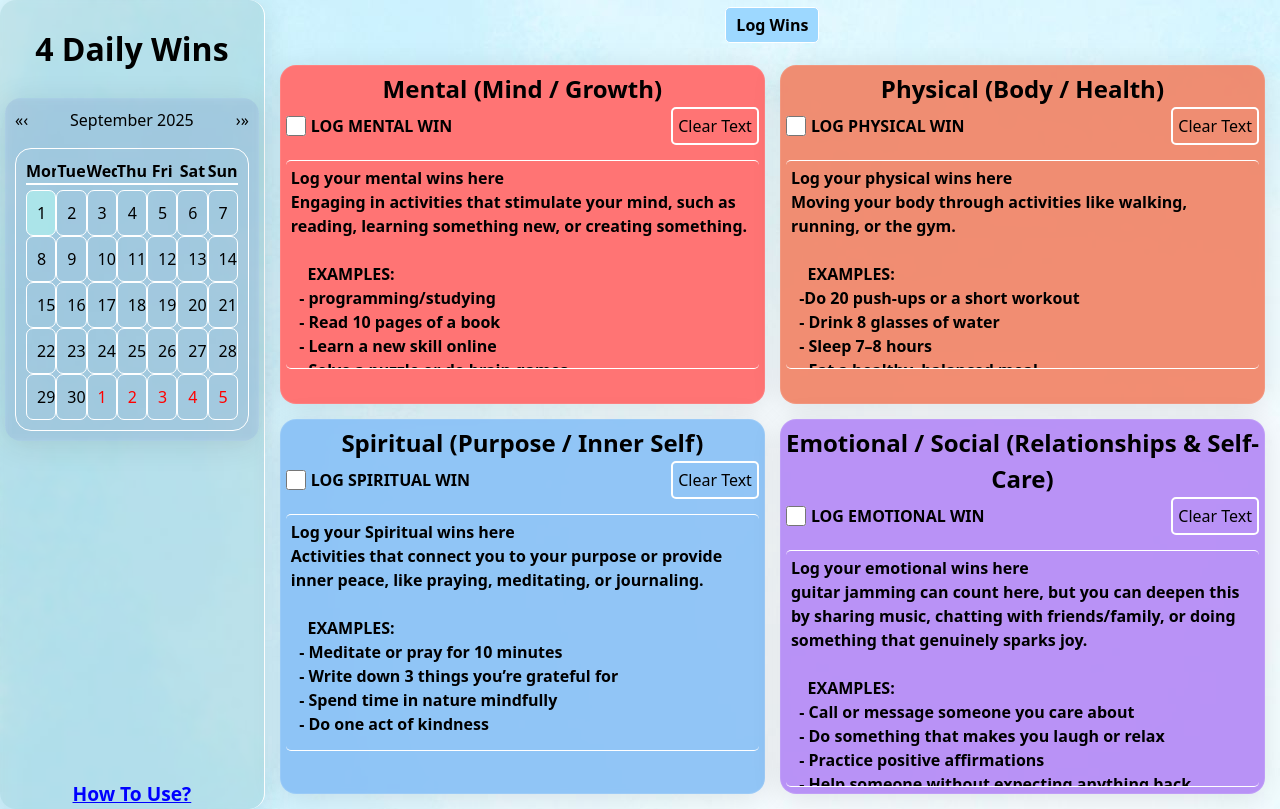
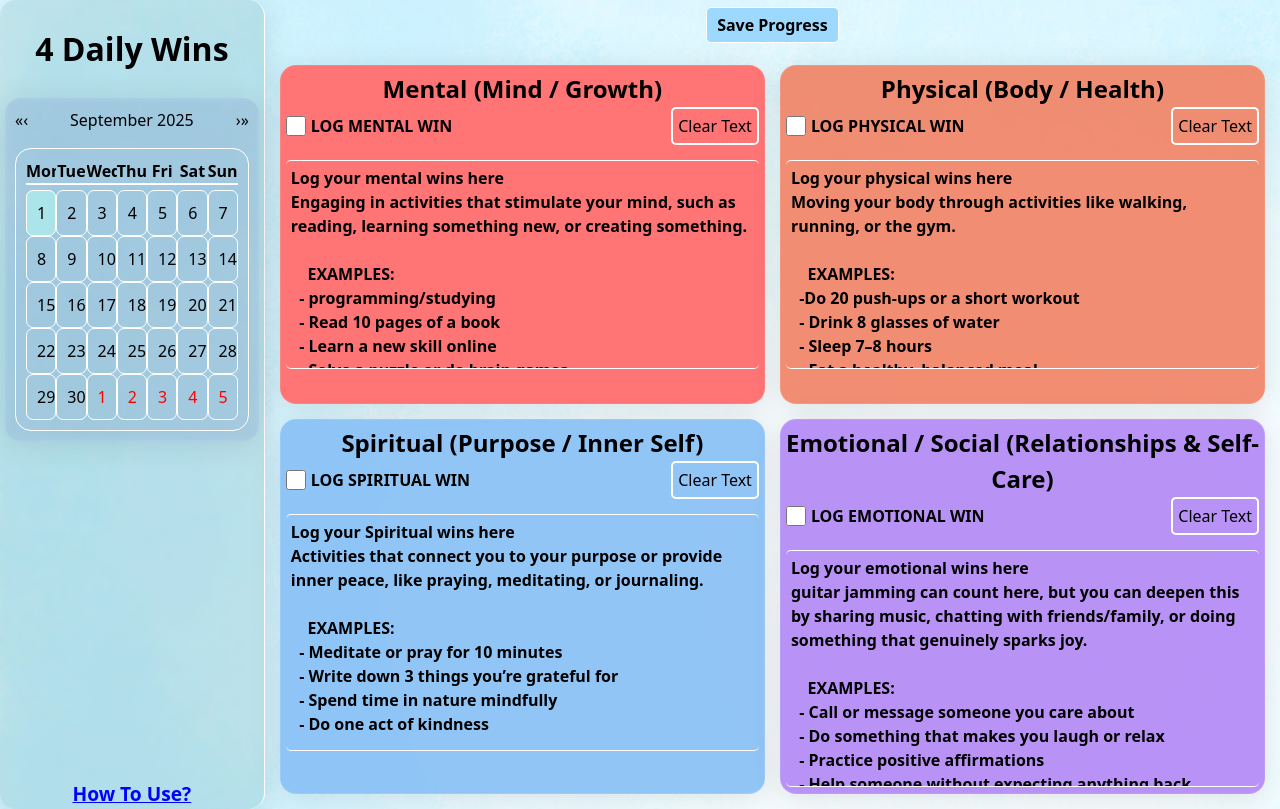
Before and after one commit to ron02dev/4DailyWins, a React (Vite) app: page / in a window 1280 px wide. Built offline with nearby package versions, Linux system fonts and the light colour scheme.

Commit message:
added some ui messages change

```diff
--- a/src/App.tsx
+++ b/src/App.tsx
@@ -153,7 +153,7 @@ function App() {
           type: "SET_SERVER_MESSAGE",
           payload: { serverMessage: "", messageType: "" },
         }),
-      1000
+      4000
     );
     return () => {
       clearTimeout(messageDelay);
@@ -210,7 +210,7 @@ function App() {
             <div className="content">
               <header className="content-header">
                 <button onClick={handleLogDailyWin} className="log-btn">
-                  Log Wins
+                  Save Progress
                 </button>
               </header>
 
@@ -232,51 +232,3 @@ export function useDailyWinContext() {
   }
   return context;
 }
-
-// compile all wins
-
-// const compiledDailyWin: DailyWin = {
-//   wins: appData.wins,
-//   wins_completed: appData.wins.length,
-//   date_logged: "9/8/2025",
-// };
-
-// // if wins has value
-// if (appData.wins.length > 0) {
-//   try {
-//     const resp = await addDailyWin(compiledDailyWin);
-//     console.log(resp, "resp");
-//     dispatch({ type: "LOG_DAILY_WIN", payload: compiledDailyWin });
-//     dispatch({ type: "ADD_TO_ALL_WINS", payload: compiledDailyWin });
-//     dispatch({
-//       type: "SET_SERVER_MESSAGE",
-//       payload: {
-//         serverMessage: `Wins Logged, Total : ${compiledDailyWin.wins_completed}`,
-//         messageType: "success",
-//       },
-//     });
-//   } catch (handleLogDailyWinError) {
-//     console.log(handleLogDailyWinError);
-//     dispatch({
-//       type: "SET_SERVER_MESSAGE",
-//       payload: {
-//         serverMessage:
-//           "Something went wrong on our side. Please try again later.",
-//         messageType: "error",
-//       },
-//     });
-//   }
-// } else {
-//   removeDailyWin(getDMY());
-//   dispatch({
-//     type: "REMOVE_FROM_ALL_WINS",
-//     payload: getDMY(),
-//   });
-//   dispatch({
-//     type: "SET_SERVER_MESSAGE",
-//     payload: {
-//       serverMessage: `No wins logged`,
-//       messageType: "warning",
-//     },
-//   });
-// }
--- a/src/components/TopicHandler.tsx
+++ b/src/components/TopicHandler.tsx
@@ -32,7 +32,7 @@ export default function Checkbox({
       dispatch({
         type: "SET_SERVER_MESSAGE",
         payload: {
-          serverMessage: `${win_type} win logged, Don't Forget to log your wins :)`,
+          serverMessage: `${win_type} win added! : Remember to save your progress regularly to keep your wins safe!`,
           messageType: "success",
         },
       });
@@ -67,7 +67,7 @@ export default function Checkbox({
     dispatch({
       type: "SET_SERVER_MESSAGE",
       payload: {
-        serverMessage: `${win_type} win un-logged`,
+        serverMessage: `${win_type} win removed! : Don't forget to save your progress`,
         messageType: "warning",
       },
     });
```
